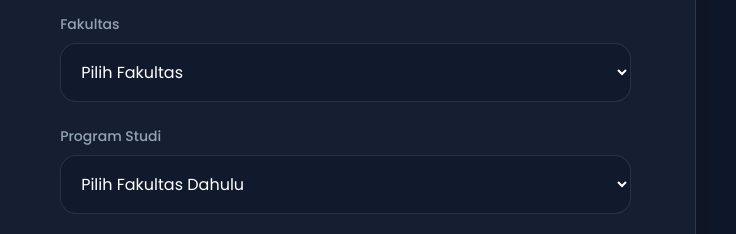
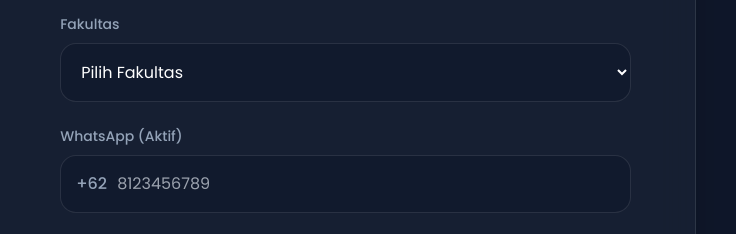
Before and after one commit to farrel127/registrasicreabiz, a plain HTML site: page daftar.html in a window 1280 px wide. Shown: the part 1260-1494 px from the top of the page, 544-1280 px from the left. Drawn offline with nearby package versions, Linux system fonts and the light colour scheme; some packages are replaced by stand-ins of ours; no server answers; a script that the page names is missing.

Commit message:
Update daftar.html

```diff
--- a/daftar.html
+++ b/daftar.html
@@ -230,11 +230,14 @@
                         </select>
                     </div>
 
-                    <div>
-                        <label>Program Studi</label>
-                        <select name="prodi" id="prodi" required class="input-luxury cursor-pointer">
-                            <option value="" disabled selected>Pilih Fakultas Dahulu</option>
-                        </select>
+                   <div>
+                        <label>WhatsApp (Aktif)</label>
+                        <div class="relative">
+                            <div class="absolute inset-y-0 left-0 pl-4 flex items-center pointer-events-none">
+                                <span class="text-slate-400 font-medium">+62</span>
+                            </div>
+                            <input type="tel" name="whatsapp" pattern="[0-9]+" title="Hanya masukkan angka" placeholder="8123456789" required class="input-luxury !pl-14">
+                        </div>
                     </div>
 
                     <div>
```
